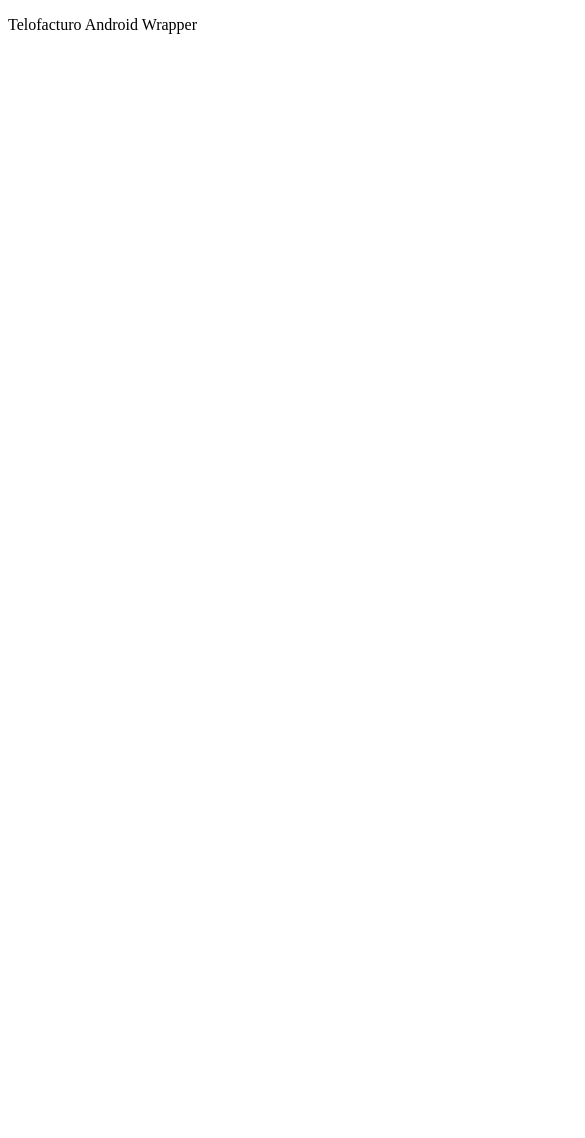
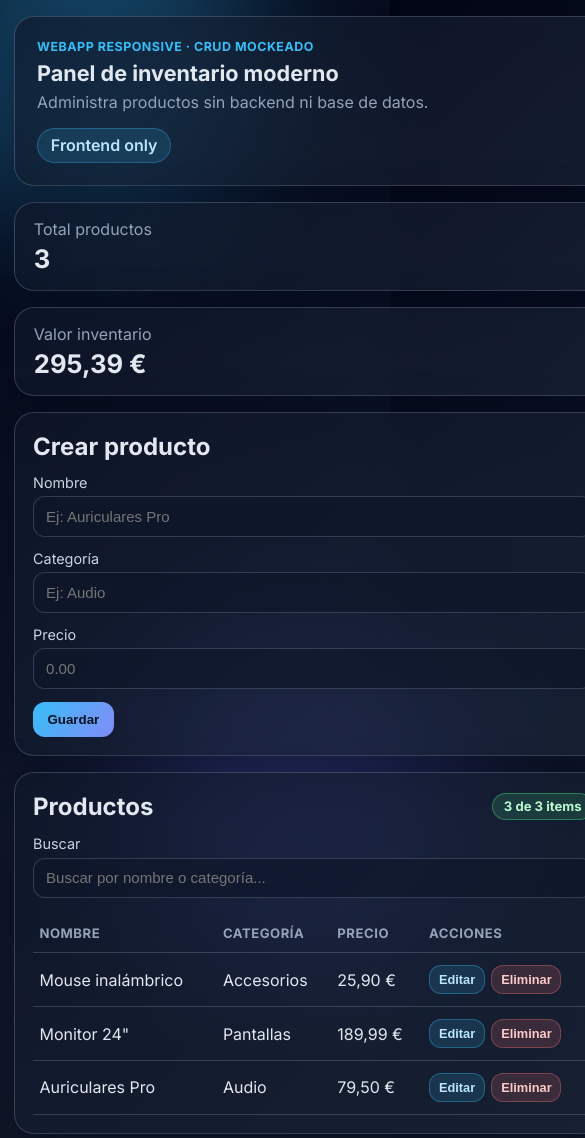
Before and after one commit to MatjosSolutions/telofacturo-android, a website: page www/index.html in a window 390 px wide. Shown: the top 1138 px of the page, 585 px wide, since content can reach past the window. Before the commit the page ends 844 px from the top, so only its background shows below. Drawn offline with Linux system fonts and the light colour scheme.

Commit message:
Refresh mock CRUD app with modern responsive UI

```diff
--- /dev/null
+++ b/www/app.js
@@ -0,0 +1,168 @@
+const products = [
+  { id: 1, name: "Mouse inalámbrico", category: "Accesorios", price: 25.9 },
+  { id: 2, name: "Monitor 24\"", category: "Pantallas", price: 189.99 },
+  { id: 3, name: "Auriculares Pro", category: "Audio", price: 79.5 },
+];
+
+const form = document.getElementById("product-form");
+const tableBody = document.getElementById("product-table-body");
+const count = document.getElementById("count");
+const formTitle = document.getElementById("form-title");
+const saveBtn = document.getElementById("save-btn");
+const cancelBtn = document.getElementById("cancel-btn");
+const productIdInput = document.getElementById("product-id");
+const nameInput = document.getElementById("name");
+const categoryInput = document.getElementById("category");
+const priceInput = document.getElementById("price");
+const searchInput = document.getElementById("search");
+const statTotal = document.getElementById("stat-total");
+const statValue = document.getElementById("stat-value");
+
+function formatCurrency(value) {
+  return new Intl.NumberFormat("es-ES", {
+    style: "currency",
+    currency: "EUR",
+  }).format(value);
+}
+
+function getFilteredProducts() {
+  const term = searchInput.value.trim().toLowerCase();
+
+  if (!term) {
+    return products;
+  }
+
+  return products.filter(
+    (product) =>
+      product.name.toLowerCase().includes(term) ||
+      product.category.toLowerCase().includes(term),
+  );
+}
+
+function renderMetrics() {
+  const totalValue = products.reduce((acc, product) => acc + product.price, 0);
+  statTotal.textContent = String(products.length);
+  statValue.textContent = formatCurrency(totalValue);
+}
+
+function renderTable() {
+  tableBody.innerHTML = "";
+  const filteredProducts = getFilteredProducts();
+
+  if (filteredProducts.length === 0) {
+    const emptyState = document
+      .getElementById("empty-state-template")
+      .content.cloneNode(true);
+    tableBody.appendChild(emptyState);
+  } else {
+    filteredProducts.forEach((product) => {
+      const row = document.createElement("tr");
+      row.innerHTML = `
+        <td>${product.name}</td>
+        <td>${product.category}</td>
+        <td>${formatCurrency(product.price)}</td>
+        <td>
+          <div class="row-actions">
+            <button class="btn sm edit" data-action="edit" data-id="${product.id}">Editar</button>
+            <button class="btn sm delete" data-action="delete" data-id="${product.id}">Eliminar</button>
+          </div>
+        </td>
+      `;
+      tableBody.appendChild(row);
+    });
+  }
+
+  count.textContent = `${filteredProducts.length} de ${products.length} items`;
+  renderMetrics();
+}
+
+function resetForm() {
+  form.reset();
+  productIdInput.value = "";
+  formTitle.textContent = "Crear producto";
+  saveBtn.textContent = "Guardar";
+  cancelBtn.hidden = true;
+}
+
+function upsertProduct(event) {
+  event.preventDefault();
+
+  const payload = {
+    name: nameInput.value.trim(),
+    category: categoryInput.value.trim(),
+    price: Number(priceInput.value),
+  };
+
+  if (
+    !payload.name ||
+    !payload.category ||
+    Number.isNaN(payload.price) ||
+    payload.price < 0
+  ) {
+    return;
+  }
+
+  const editId = Number(productIdInput.value);
+
+  if (editId) {
+    const index = products.findIndex((product) => product.id === editId);
+    if (index >= 0) {
+      products[index] = { ...products[index], ...payload };
+    }
+  } else {
+    products.unshift({
+      id: Date.now(),
+      ...payload,
+    });
+  }
+
+  resetForm();
+  renderTable();
+}
+
+function onTableClick(event) {
+  const button = event.target.closest("button[data-action]");
+  if (!button) {
+    return;
+  }
+
+  const { action, id } = button.dataset;
+  const productId = Number(id);
+  const selectedProduct = products.find((product) => product.id === productId);
+
+  if (!selectedProduct) {
+    return;
+  }
+
+  if (action === "edit") {
+    productIdInput.value = selectedProduct.id;
+    nameInput.value = selectedProduct.name;
+    categoryInput.value = selectedProduct.category;
+    priceInput.value = selectedProduct.price;
+    formTitle.textContent = "Editar producto";
+    saveBtn.textContent = "Actualizar";
+    cancelBtn.hidden = false;
+    nameInput.focus();
+    return;
+  }
+
+  if (action === "delete") {
+    const index = products.findIndex((product) => product.id === productId);
+    if (index >= 0) {
+      products.splice(index, 1);
+    }
+
+    if (Number(productIdInput.value) === productId) {
+      resetForm();
+    }
+
+    renderTable();
+  }
+}
+
+form.addEventListener("submit", upsertProduct);
+cancelBtn.addEventListener("click", resetForm);
+tableBody.addEventListener("click", onTableClick);
+searchInput.addEventListener("input", renderTable);
+
+renderTable();
--- a/www/index.html
+++ b/www/index.html
@@ -3,9 +3,102 @@
   <head>
     <meta charset="UTF-8" />
     <meta name="viewport" content="width=device-width, initial-scale=1.0" />
-    <title>Telofacturo</title>
+    <title>Inventario Mock | Telofacturo</title>
+    <link rel="preconnect" href="https://fonts.googleapis.com" />
+    <link rel="preconnect" href="https://fonts.gstatic.com" crossorigin />
+    <link
+      href="https://fonts.googleapis.com/css2?family=Inter:wght@400;500;600;700;800&display=swap"
+      rel="stylesheet"
+    />
+    <link rel="stylesheet" href="styles.css" />
   </head>
   <body>
-    <p>Telofacturo Android Wrapper</p>
+    <div class="bg-orb orb-a"></div>
+    <div class="bg-orb orb-b"></div>
+
+    <main class="app-shell">
+      <header class="hero card">
+        <div>
+          <p class="eyebrow">WebApp Responsive · CRUD Mockeado</p>
+          <h1>Panel de inventario moderno</h1>
+          <p class="subtitle">Administra productos sin backend ni base de datos.</p>
+        </div>
+        <span class="badge">Frontend only</span>
+      </header>
+
+      <section class="stats-grid">
+        <article class="card stat">
+          <p>Total productos</p>
+          <strong id="stat-total">0</strong>
+        </article>
+        <article class="card stat">
+          <p>Valor inventario</p>
+          <strong id="stat-value">€0.00</strong>
+        </article>
+      </section>
+
+      <section class="layout-grid">
+        <article class="card">
+          <h2 id="form-title">Crear producto</h2>
+          <form id="product-form" class="form-grid">
+            <input type="hidden" id="product-id" />
+
+            <label>
+              Nombre
+              <input id="name" type="text" placeholder="Ej: Auriculares Pro" required />
+            </label>
+
+            <label>
+              Categoría
+              <input id="category" type="text" placeholder="Ej: Audio" required />
+            </label>
+
+            <label>
+              Precio
+              <input id="price" type="number" min="0" step="0.01" placeholder="0.00" required />
+            </label>
+
+            <div class="actions">
+              <button type="submit" class="btn primary" id="save-btn">Guardar</button>
+              <button type="button" class="btn ghost" id="cancel-btn" hidden>Cancelar</button>
+            </div>
+          </form>
+        </article>
+
+        <article class="card">
+          <div class="table-header">
+            <h2>Productos</h2>
+            <span id="count" class="count-pill">0 items</span>
+          </div>
+
+          <label class="search-wrap" for="search">
+            Buscar
+            <input id="search" type="search" placeholder="Buscar por nombre o categoría..." />
+          </label>
+
+          <div class="table-wrap">
+            <table>
+              <thead>
+                <tr>
+                  <th>Nombre</th>
+                  <th>Categoría</th>
+                  <th>Precio</th>
+                  <th>Acciones</th>
+                </tr>
+              </thead>
+              <tbody id="product-table-body"></tbody>
+            </table>
+          </div>
+        </article>
+      </section>
+    </main>
+
+    <template id="empty-state-template">
+      <tr>
+        <td colspan="4" class="empty-state">No hay productos para mostrar.</td>
+      </tr>
+    </template>
+
+    <script src="app.js"></script>
   </body>
 </html>
--- /dev/null
+++ b/www/styles.css
@@ -0,0 +1,281 @@
+:root {
+  --bg: #060b16;
+  --surface: rgba(15, 23, 42, 0.7);
+  --surface-soft: rgba(30, 41, 59, 0.55);
+  --text: #e2e8f0;
+  --muted: #94a3b8;
+  --primary: #38bdf8;
+  --primary-2: #6366f1;
+  --danger: #f87171;
+  --success: #4ade80;
+  --border: rgba(148, 163, 184, 0.28);
+  --shadow: 0 16px 50px rgba(2, 6, 23, 0.45);
+  font-family: "Inter", system-ui, sans-serif;
+}
+
+* {
+  box-sizing: border-box;
+}
+
+body {
+  margin: 0;
+  min-height: 100vh;
+  color: var(--text);
+  background: linear-gradient(140deg, #020617, #0f172a 55%, #111827);
+  position: relative;
+  overflow-x: hidden;
+}
+
+.bg-orb {
+  position: fixed;
+  width: 330px;
+  height: 330px;
+  border-radius: 999px;
+  filter: blur(70px);
+  z-index: -1;
+}
+
+.orb-a {
+  top: -100px;
+  left: -70px;
+  background: rgba(56, 189, 248, 0.36);
+}
+
+.orb-b {
+  bottom: -120px;
+  right: -70px;
+  background: rgba(99, 102, 241, 0.3);
+}
+
+.app-shell {
+  width: min(1120px, 93vw);
+  margin: 2rem auto;
+  display: grid;
+  gap: 1rem;
+}
+
+.card {
+  backdrop-filter: blur(18px);
+  background: linear-gradient(135deg, var(--surface), var(--surface-soft));
+  border: 1px solid var(--border);
+  border-radius: 20px;
+  box-shadow: var(--shadow);
+}
+
+.hero {
+  padding: 1.4rem;
+  display: flex;
+  justify-content: space-between;
+  gap: 1rem;
+}
+
+.eyebrow {
+  margin: 0;
+  color: var(--primary);
+  font-weight: 700;
+  letter-spacing: 0.04em;
+  text-transform: uppercase;
+  font-size: 0.78rem;
+}
+
+h1 {
+  margin: 0.35rem 0;
+  font-size: clamp(1.35rem, 2.2vw, 2rem);
+}
+
+.subtitle {
+  margin: 0;
+  color: var(--muted);
+}
+
+.badge {
+  align-self: flex-start;
+  border-radius: 999px;
+  padding: 0.42rem 0.8rem;
+  background: rgba(56, 189, 248, 0.15);
+  border: 1px solid rgba(56, 189, 248, 0.3);
+  font-weight: 600;
+  color: #bae6fd;
+}
+
+.stats-grid,
+.layout-grid {
+  display: grid;
+  gap: 1rem;
+}
+
+.stats-grid {
+  grid-template-columns: repeat(2, minmax(0, 1fr));
+}
+
+.stat {
+  padding: 1rem 1.2rem;
+}
+
+.stat p {
+  margin: 0;
+  color: var(--muted);
+}
+
+.stat strong {
+  display: block;
+  margin-top: 0.25rem;
+  font-size: 1.6rem;
+}
+
+.layout-grid {
+  grid-template-columns: 350px 1fr;
+  align-items: start;
+}
+
+.layout-grid .card {
+  padding: 1.15rem;
+}
+
+h2 {
+  margin: 0;
+}
+
+.form-grid {
+  margin-top: 0.8rem;
+  display: grid;
+  gap: 0.8rem;
+}
+
+label {
+  display: grid;
+  gap: 0.35rem;
+  color: #cbd5e1;
+  font-size: 0.9rem;
+}
+
+input {
+  border: 1px solid var(--border);
+  background: rgba(15, 23, 42, 0.7);
+  color: var(--text);
+  border-radius: 12px;
+  padding: 0.68rem 0.75rem;
+  font-size: 0.94rem;
+}
+
+input:focus {
+  outline: 2px solid rgba(56, 189, 248, 0.35);
+  border-color: rgba(56, 189, 248, 0.65);
+}
+
+.actions {
+  display: flex;
+  gap: 0.5rem;
+}
+
+.btn {
+  border: none;
+  border-radius: 12px;
+  padding: 0.62rem 0.9rem;
+  font-weight: 700;
+  cursor: pointer;
+}
+
+.btn.primary {
+  color: #0b1120;
+  background: linear-gradient(120deg, #38bdf8, #818cf8);
+}
+
+.btn.ghost {
+  background: rgba(148, 163, 184, 0.16);
+  color: var(--text);
+}
+
+.table-header {
+  display: flex;
+  justify-content: space-between;
+  align-items: center;
+  gap: 0.5rem;
+}
+
+.count-pill {
+  padding: 0.28rem 0.66rem;
+  border-radius: 999px;
+  background: rgba(74, 222, 128, 0.16);
+  border: 1px solid rgba(74, 222, 128, 0.4);
+  color: #bbf7d0;
+  font-size: 0.82rem;
+  font-weight: 700;
+}
+
+.search-wrap {
+  margin-top: 0.9rem;
+}
+
+.table-wrap {
+  overflow-x: auto;
+  margin-top: 0.9rem;
+}
+
+table {
+  width: 100%;
+  border-collapse: collapse;
+  min-width: 560px;
+}
+
+th,
+td {
+  text-align: left;
+  border-bottom: 1px solid var(--border);
+  padding: 0.74rem 0.4rem;
+}
+
+th {
+  color: var(--muted);
+  font-size: 0.82rem;
+  text-transform: uppercase;
+  letter-spacing: 0.04em;
+}
+
+.empty-state {
+  text-align: center;
+  color: var(--muted);
+  padding: 1.3rem 0.5rem;
+}
+
+.row-actions {
+  display: flex;
+  gap: 0.4rem;
+}
+
+.btn.sm {
+  font-size: 0.8rem;
+  padding: 0.38rem 0.55rem;
+}
+
+.btn.edit {
+  background: rgba(56, 189, 248, 0.15);
+  color: #bae6fd;
+  border: 1px solid rgba(56, 189, 248, 0.35);
+}
+
+.btn.delete {
+  background: rgba(248, 113, 113, 0.16);
+  color: #fecaca;
+  border: 1px solid rgba(248, 113, 113, 0.35);
+}
+
+@media (max-width: 930px) {
+  .layout-grid {
+    grid-template-columns: 1fr;
+  }
+}
+
+@media (max-width: 640px) {
+  .app-shell {
+    margin: 1rem auto;
+  }
+
+  .stats-grid {
+    grid-template-columns: 1fr;
+  }
+
+  .hero {
+    flex-direction: column;
+  }
+}
```
